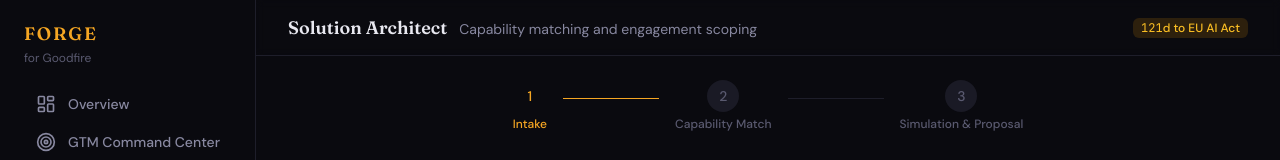
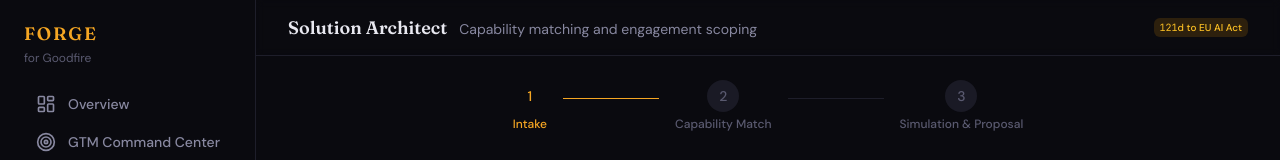
Before and after one commit to chewyuenrachael/forge, a Next.js app: page /solutions in a window 1280 px wide. Shown: the top 160 px of the page. Built offline with nearby package versions, Linux system fonts and the light colour scheme.

Commit message:
feat: update Badge

```diff
--- a/src/components/ui/Badge.tsx
+++ b/src/components/ui/Badge.tsx
@@ -1,10 +1,12 @@
-import { type FC } from 'react'
+import { type FC, type ReactNode } from 'react'
 
 type BadgeVariant = 'amber' | 'blue' | 'green' | 'red' | 'purple' | 'gray'
+type BadgeSize = 'sm' | 'md'
 
 interface BadgeProps {
-  children: React.ReactNode
-  variant?: BadgeVariant
+  children: ReactNode
+  variant: BadgeVariant
+  size?: BadgeSize
 }
 
 const variantClasses: Record<BadgeVariant, string> = {
@@ -16,9 +18,14 @@ const variantClasses: Record<BadgeVariant, string> = {
   gray: 'bg-gray-500/15 text-gray-400',
 }
 
-export const Badge: FC<BadgeProps> = ({ children, variant = 'gray' }) => {
+const sizeClasses: Record<BadgeSize, string> = {
+  sm: 'px-1.5 py-0.5 text-[10px]',
+  md: 'px-2 py-0.5 text-xs',
+}
+
+export const Badge: FC<BadgeProps> = ({ children, variant, size = 'md' }) => {
   return (
-    <span className={`inline-flex items-center px-2 py-0.5 text-xs font-medium rounded-md ${variantClasses[variant]}`}>
+    <span className={`inline-flex items-center font-medium rounded-md ${variantClasses[variant]} ${sizeClasses[size]}`}>
       {children}
     </span>
   )
```
